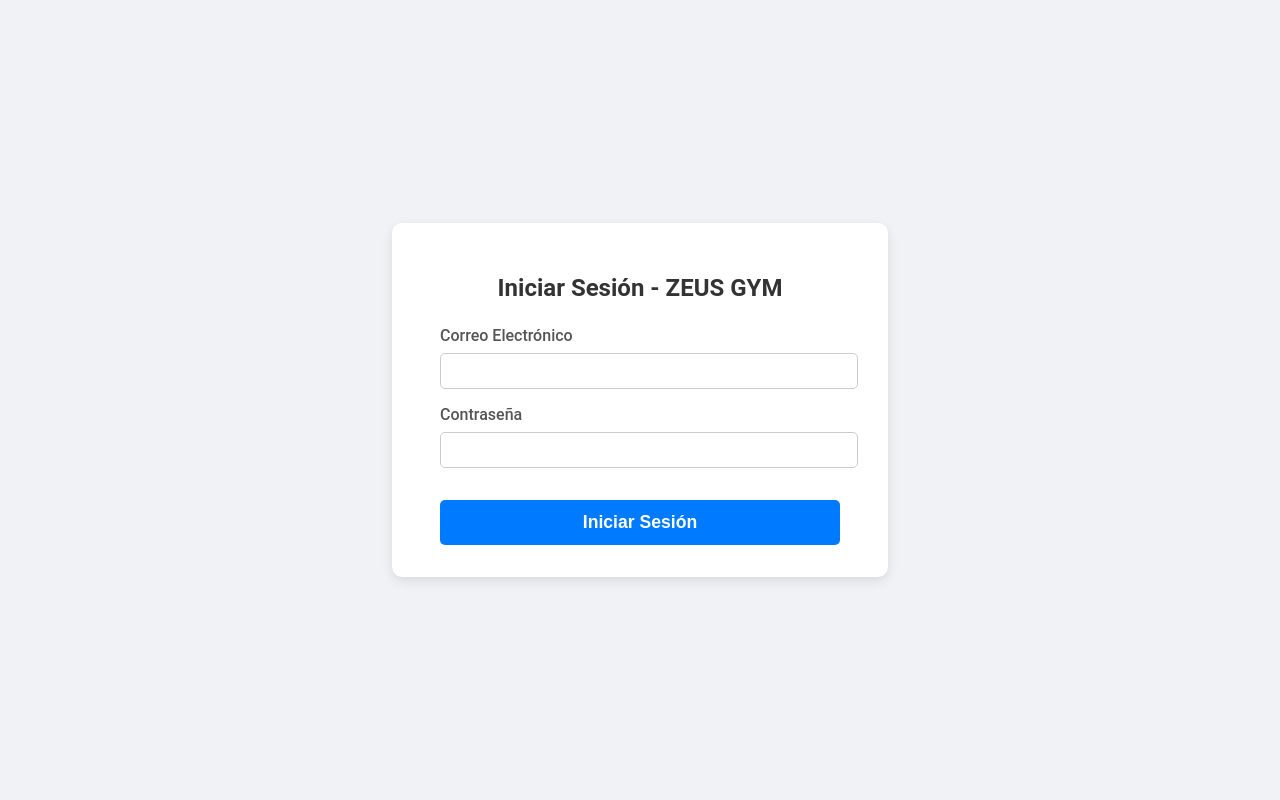
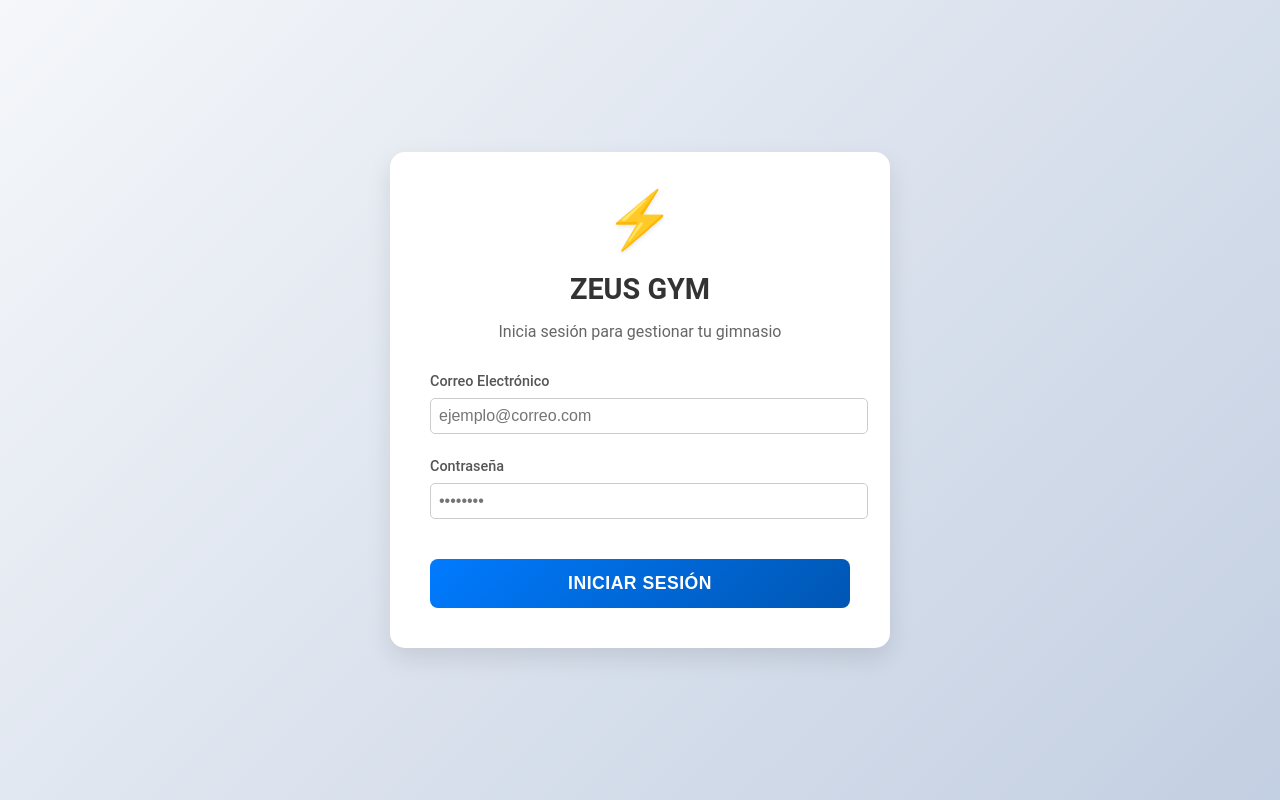
Before and after one commit to ssebass1045/zeus-gym-app, a React (Create React App) app: page / in a window 1280 px wide. Built offline with nearby package versions, Linux system fonts and the light colour scheme; no server answers; the database is empty.

Commit message:
estilos cambiados

```diff
--- a/src/App.css
+++ b/src/App.css
@@ -1,10 +1,10 @@
 /* src/App.css */
 
 :root {
-    --primary-color: #f7dc10; /* yellow */
+    --primary-color: #225670; /* Dark Gray */
     --secondary-color: #f5d142; /* Yellow */
     --background-color: #f4f4f4; /* Light Gray */
-    --text-color: #ffffff;
+    --text-color: #333;
     --white-color: #fff;
     --danger-color: #d9534f;
     --success-color: #5cb85c;
@@ -122,7 +122,7 @@
     padding: 0 1rem;
 }
 
-h1, h2, h3, h4, h5, h6 {
+h1, h2, h3, h5, h6 {
     color: var(--primary-color);
 }
 
--- a/src/components/AttendanceControl.css
+++ b/src/components/AttendanceControl.css
@@ -4,6 +4,7 @@
   padding: 1.5rem;
   border-radius: 8px;
   border: 1px solid #333;
+  color:#fff
 }
 
 .attendance-card h3 {
@@ -11,6 +12,7 @@
   border-bottom: 2px solid #00aaff;
   padding-bottom: 0.5rem;
   margin-bottom: 1rem;
+  color: #7b0de2;
 }
 
 .attendance-summary {
--- a/src/components/BodyComposition.css
+++ b/src/components/BodyComposition.css
@@ -5,6 +5,7 @@
   border-radius: 8px;
   border: 1px solid #333;
   margin-top: 1.5rem;
+  color:#fff
 }
 
 .body-comp-card h3 {
@@ -12,6 +13,7 @@
   border-bottom: 2px solid #00aaff;
   padding-bottom: 0.5rem;
   margin-bottom: 1rem;
+  color: #7b0de2;
 }
 
 .comp-form {
@@ -29,7 +31,7 @@
   display: flex;
   flex-direction: column;
   font-size: 0.9rem;
-  color: #aaa;
+  color: #ffffff;
 }
 
 .form-grid input {
@@ -85,6 +87,6 @@
 }
 
 .no-history {
-  color: #aaa;
+  color: #ffffff;
   font-style: italic;
 }
--- a/src/components/PaymentHistory.css
+++ b/src/components/PaymentHistory.css
@@ -5,6 +5,7 @@
   border-radius: 8px;
   border: 1px solid #333;
   margin-top: 1.5rem;
+  color:#fff
 }
 
 .payment-history-card h3 {
@@ -12,6 +13,11 @@
   border-bottom: 2px solid #00aaff;
   padding-bottom: 0.5rem;
   margin-bottom: 1rem;
+  color: #7b0de2;
+}
+
+h4 {
+  color: #7b0de2;
 }
 
 .payment-form {
--- a/src/pages/Dashboard.css
+++ b/src/pages/Dashboard.css
@@ -35,7 +35,7 @@
 
 /* Alerts Panel Styles */
 .alerts-panel, .birthdays-panel, .plans-panel {
-  background-color: #1e1e1e;
+  background-color: #ffffff;
   padding: 1.5rem;
   border-radius: 8px;
   grid-column: 1 / -1; /* Make these panels span full width */
@@ -58,7 +58,7 @@
 }
 
 .alert-item, .birthday-item {
-  background-color: #2a2a2a;
+  background-color: #2677f0a3;
   padding: 0.8rem 1rem;
   border-radius: 5px;
   margin-bottom: 0.5rem;
@@ -70,6 +70,7 @@
 
 .alert-item .user-name, .birthday-item .user-name {
   font-weight: bold;
+  color: #ffffff;
 }
 
 .alert-item .alert-detail {
--- a/src/pages/LoginPage.css
+++ b/src/pages/LoginPage.css
@@ -1,29 +1,63 @@
 /* src/pages/LoginPage.css */
+
 .login-page {
   display: flex;
   justify-content: center;
   align-items: center;
   min-height: 100vh;
-  background-color: #f0f2f5;
+  /* Fondo con gradiente sutil y moderno */
+  background: linear-gradient(135deg, #f5f7fa 0%, #c3cfe2 100%);
+  font-family: 'Roboto', sans-serif; /* Asegura una fuente consistente */
 }
 
 .login-container {
   background-color: white;
-  padding: 2rem 3rem;
-  border-radius: 10px;
-  box-shadow: 0 4px 12px rgba(0, 0, 0, 0.1);
+  padding: 2.5rem;
+  border-radius: 15px; /* Bordes más redondeados */
+  /* Sombra más suave y elevada */
+  box-shadow: 0 10px 25px rgba(0, 0, 0, 0.1);
   width: 100%;
-  max-width: 400px;
+  max-width: 420px;
   text-align: center;
+  /* Animación de entrada */
+  animation: fadeIn 0.5s ease-in-out;
+}
+
+@keyframes fadeIn {
+  from {
+    opacity: 0;
+    transform: translateY(-20px);
+  }
+  to {
+    opacity: 1;
+    transform: translateY(0);
+  }
+}
+
+/* Estilo para el logo */
+.login-logo {
+  font-size: 3.5rem;
+  line-height: 1;
+  margin-bottom: 1rem;
+  color: #f5d142; /* Color amarillo de tu tema */
+  text-shadow: 0 2px 4px rgba(0,0,0,0.1);
 }
 
 .login-container h2 {
-  margin-bottom: 1.5rem;
+  margin-bottom: 0.5rem;
   color: #333;
+  font-weight: 700; /* Fuente más audaz */
+  font-size: 1.8rem;
+}
+
+.login-subtitle {
+  color: #666;
+  margin-bottom: 2rem;
+  font-size: 1rem;
 }
 
 .login-container .form-group {
-  margin-bottom: 1rem;
+  margin-bottom: 1.5rem;
   text-align: left;
 }
 
@@ -32,44 +66,61 @@
   margin-bottom: 0.5rem;
   font-weight: 500;
   color: #555;
+  font-size: 0.9rem;
 }
 
 .login-container input {
   width: 100%;
-  padding: 0.75rem;
+  padding: 0.8rem 1rem;
   border: 1px solid #ccc;
-  border-radius: 5px;
+  border-radius: 8px; /* Bordes más redondeados */
   font-size: 1rem;
+  transition: border-color 0.3s ease, box-shadow 0.3s ease;
 }
 
-.login-container button {
+/* Efecto de foco en los inputs */
+.login-container input:focus {
+  outline: none;
+  border-color: #007bff; /* Color primario de tu tema */
+  box-shadow: 0 0 0 3px rgba(0, 123, 255, 0.25);
+}
+
+.login-button { /* Renombramos para evitar conflictos */
   width: 100%;
-  padding: 0.75rem;
+  padding: 0.9rem;
   border: none;
-  border-radius: 5px;
-  background-color: #007bff;
+  border-radius: 8px;
+  background: linear-gradient(135deg, #007bff 0%, #0056b3 100%);
   color: white;
   font-size: 1.1rem;
   font-weight: bold;
   cursor: pointer;
-  transition: background-color 0.3s ease;
+  transition: transform 0.2s ease, box-shadow 0.2s ease;
   margin-top: 1rem;
+  text-transform: uppercase;
+  letter-spacing: 0.5px;
 }
 
-.login-container button:hover {
-  background-color: #0056b3;
+.login-button:hover {
+  /* Efecto de elevación al pasar el ratón */
+  transform: translateY(-2px);
+  box-shadow: 0 4px 15px rgba(0, 123, 255, 0.3);
 }
 
-.login-container button:disabled {
-  background-color: #aaa;
+.login-button:disabled {
+  background: #aaa;
   cursor: not-allowed;
+  transform: none;
+  box-shadow: none;
 }
 
 .error-message {
   color: #d9534f;
-  background-color: #f2dede;
-  border: 1px solid #ebccd1;
-  padding: 0.75rem;
-  border-radius: 5px;
-  margin-top: 1rem;
+  background-color: #f8d7da;
+  border: 1px solid #f5c6cb;
+  padding: 0.8rem;
+  border-radius: 8px;
+  margin-top: 1.5rem;
+  font-size: 0.9rem;
+  text-align: center;
 }
--- a/src/pages/LoginPage.js
+++ b/src/pages/LoginPage.js
@@ -1,7 +1,7 @@
 // src/pages/LoginPage.js
 import React, { useState } from 'react';
-import { auth } from '../firebaseConfig'; // <-- Importar 'auth' de tu configuración de Firebase
-import { signInWithEmailAndPassword } from 'firebase/auth'; // <-- Importar la función de inicio de sesión
+import { auth } from '../firebaseConfig';
+import { signInWithEmailAndPassword } from 'firebase/auth';
 import './LoginPage.css';
 
 const LoginPage = () => {
@@ -10,18 +10,14 @@
   const [error, setError] = useState('');
   const [loading, setLoading] = useState(false);
 
-  const handleLogin = async (e) => { // <-- Convertir la función a 'async'
+  const handleLogin = async (e) => {
     e.preventDefault();
     setLoading(true);
     setError('');
 
     try {
-      // Intentar iniciar sesión con Firebase
       await signInWithEmailAndPassword(auth, email, password);
-      // Si el inicio de sesión es exitoso, el listener 'onAuthStateChanged' en DataContext
-      // se encargará de redirigir al usuario a la aplicación principal.
     } catch (err) {
-      // Manejar errores comunes de Firebase
       let errorMessage = "Ocurrió un error al iniciar sesión. Por favor, inténtalo de nuevo.";
       if (err.code === 'auth/user-not-found' || err.code === 'auth/wrong-password' || err.code === 'auth/invalid-credential') {
         errorMessage = "Correo electrónico o contraseña incorrectos.";
@@ -36,7 +32,15 @@
   return (
     <div className="login-page">
       <div className="login-container">
-        <h2>Iniciar Sesión - ZEUS GYM</h2>
+        {/* --- NUEVO: Contenedor del Logo --- */}
+        <div className="login-logo">
+          {/* Puedes poner una imagen aquí: <img src="/path/to/logo.png" alt="Zeus Gym Logo" /> */}
+          {/* O usar un icono o texto estilizado */}
+          <span>⚡</span>
+        </div>
+        <h2>ZEUS GYM</h2>
+        <p className="login-subtitle">Inicia sesión para gestionar tu gimnasio</p>
+
         <form onSubmit={handleLogin}>
           <div className="form-group">
             <label htmlFor="email">Correo Electrónico</label>
@@ -46,6 +50,7 @@
               value={email}
               onChange={(e) => setEmail(e.target.value)}
               required
+              placeholder="ejemplo@correo.com"
             />
           </div>
           <div className="form-group">
@@ -56,10 +61,11 @@
               value={password}
               onChange={(e) => setPassword(e.target.value)}
               required
+              placeholder="••••••••"
             />
           </div>
           {error && <p className="error-message">{error}</p>}
-          <button type="submit" disabled={loading}>
+          <button type="submit" className="login-button" disabled={loading}>
             {loading ? 'Iniciando sesión...' : 'Iniciar Sesión'}
           </button>
         </form>
--- a/src/pages/UserProfile.css
+++ b/src/pages/UserProfile.css
@@ -17,7 +17,7 @@
 .profile-header h1 {
   margin: 0;
   font-size: 2.5rem;
-  color: #e0e0e0;
+  color: #225670
 }
 
 .back-link {
@@ -65,6 +65,7 @@
   padding: 1.5rem;
   border-radius: 8px;
   border: 1px solid #333;
+  color:#fff
 }
 
 .profile-card h3 {
@@ -72,6 +73,7 @@
   border-bottom: 2px solid #00aaff;
   padding-bottom: 0.5rem;
   margin-bottom: 1rem;
+  color: #7b0de2;
 }
 
 .profile-card p {
```
